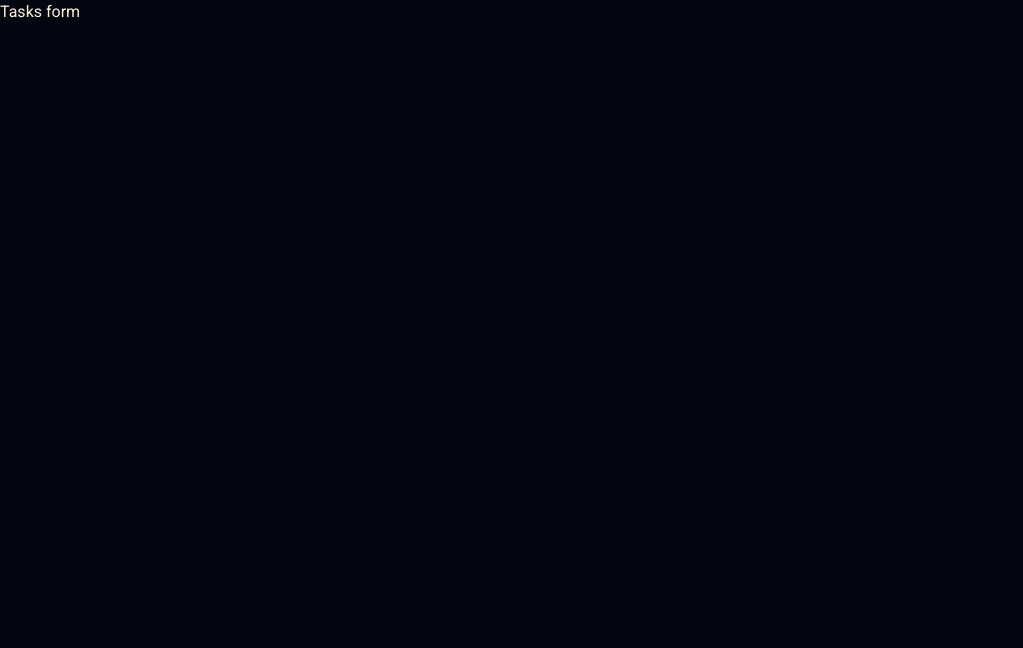
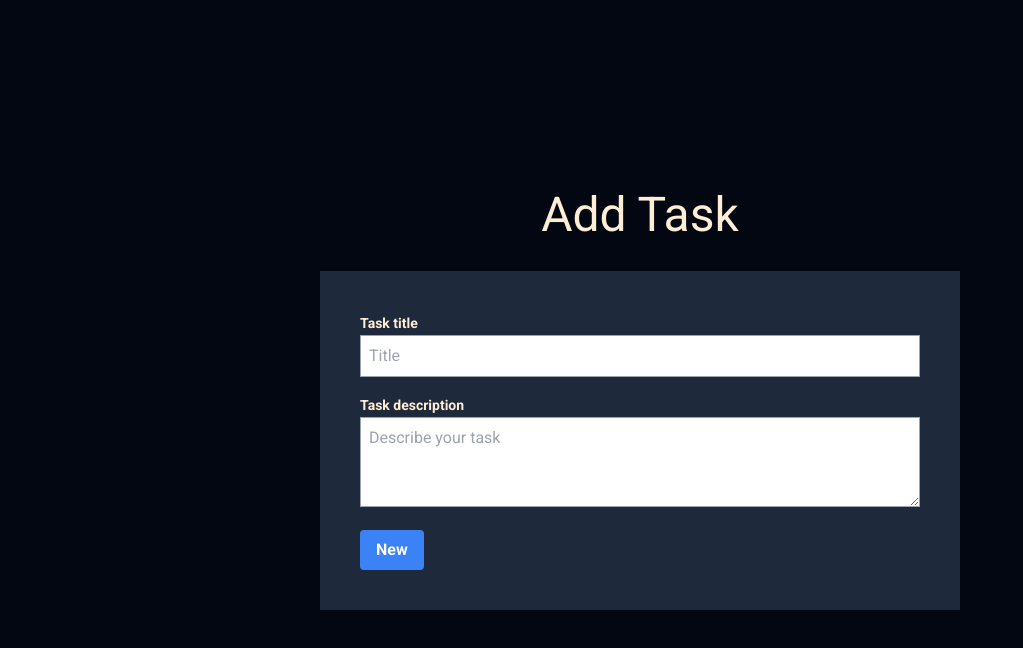
Before and after one commit to flan02/course-nextjs, a Next.js app: page /newtask in a window 1280 px wide. Shown: the top 648 px of the page, without its empty margins (0-1023 px from the left). Built offline with nearby package versions, Linux system fonts and the light colour scheme.

Commit message:
Creamos el formulario y el fetch para enviar nuestra task a la base de datos sqlite. A continuacion LISTAREMOS TAREAS.

```diff
--- a/src/app/newtask/page.jsx
+++ b/src/app/newtask/page.jsx
@@ -1,5 +1,64 @@
+"use client";
+import { useRouter } from "next/navigation";
+//* redireccion con useRouter ya qe cuando termino quiero cambiar de pagina
+
 function NewTask() {
-  return <div>Tasks form</div>;
+  const router = useRouter();
+
+  const handleSubmit = async (e) => {
+    e.preventDefault();
+    //Se puede trabajar con esta info en un State
+    const title = e.target.title.value;
+    const description = e.target.description.value;
+    const res = await fetch("/api/tasks", {
+      method: "POST",
+      body: JSON.stringify({ title, description }),
+      headers: {
+        "Content-Type": "application/json",
+      },
+    });
+    const data = await res.json();
+    console.log(data);
+    router.push("/");
+  };
+  return (
+    <>
+      <div className="h-screen flex flex-col justify-center items-center">
+        <h1 className="text-5xl mb-8">Add Task</h1>
+        <form
+          className="bg-slate-800 p-10 w-3/4 sm:w-1/2"
+          onSubmit={handleSubmit}
+        >
+          <label htmlFor="title" className="font-bold text-sm">
+            Task title
+          </label>
+          <input
+            type="text"
+            name=""
+            id="title"
+            className="border border-gray-400 p-2 mb-4 w-full text-blue-700"
+            placeholder="Title"
+          />
+          <label htmlFor="description" className="font-bold text-sm">
+            Task description
+          </label>
+          <textarea
+            name=""
+            id="description"
+            rows="3"
+            cols="50"
+            placeholder="Describe your task"
+            className="border border-gray-400 p-2 mb-4 w-full text-blue-700"
+          ></textarea>
+          <div className="w-full">
+            <button className="bg-blue-500 hover:bg-blue-700 text-white font-bold py-2 px-4 rounded">
+              New
+            </button>
+          </div>
+        </form>
+      </div>
+    </>
+  );
 }
 
 export default NewTask;
```
Also changed, not shown: 1 other file (tests, documents, lock files or other folders).
